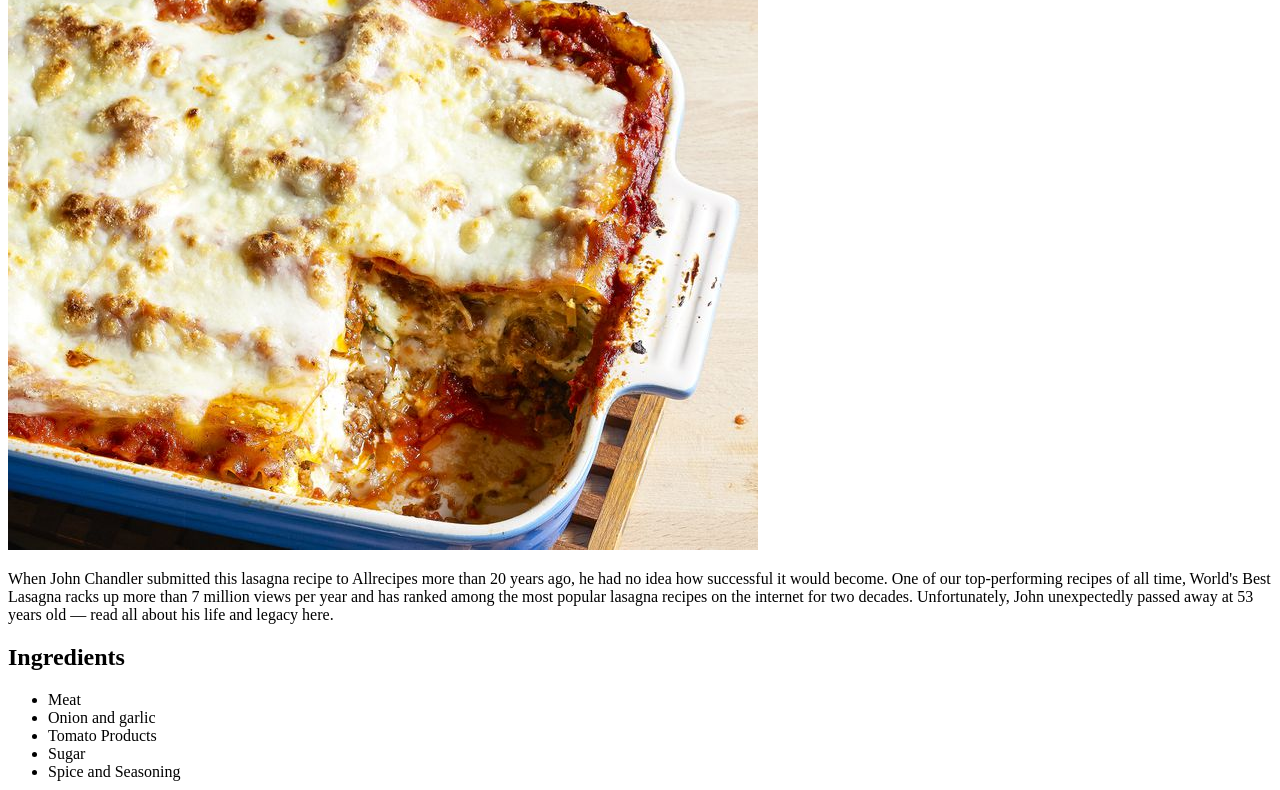
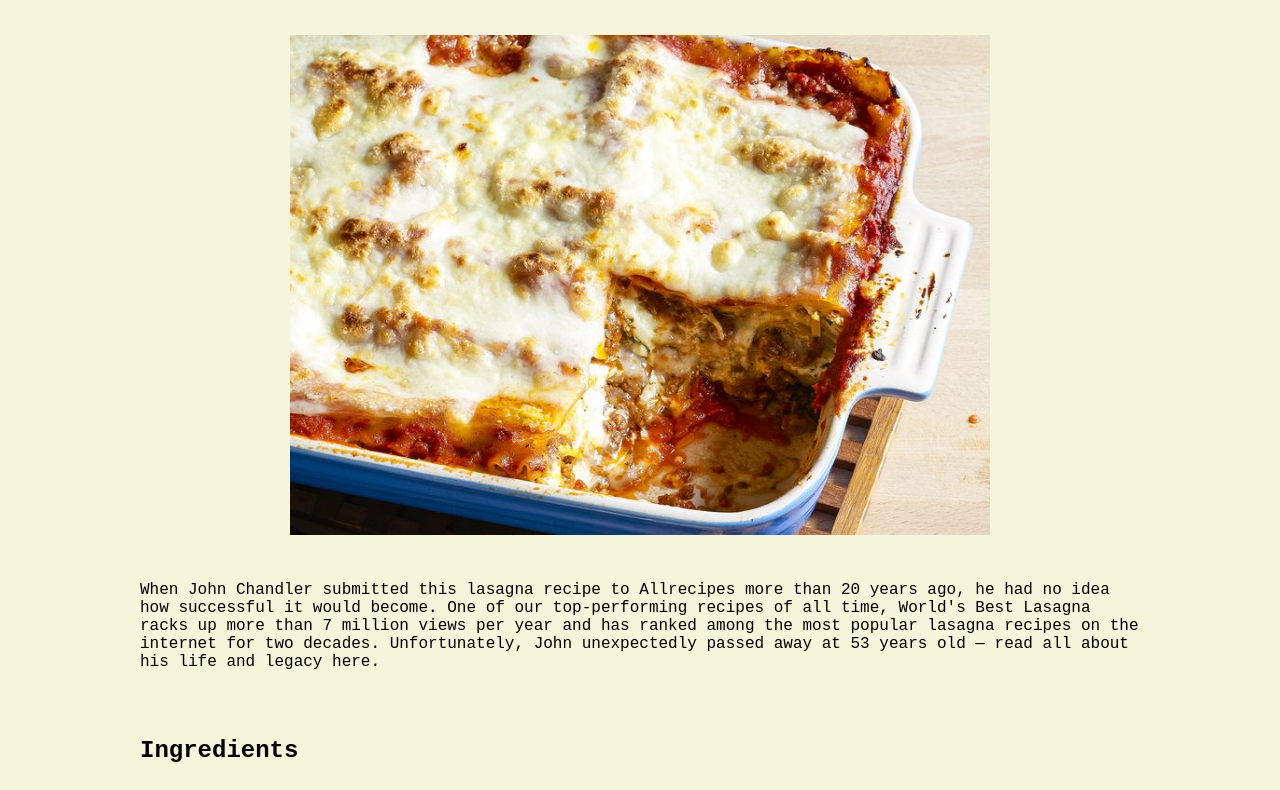
Before and after one commit to yasinpathan77/odin-recipes, a plain HTML site: page recipes/lasagna.html in a window 1280 px wide. Shown: the part 93-883 px from the top of the page. Drawn offline with Linux system fonts and the light colour scheme.

Commit message:
change ui for recipe page

```diff
--- a/recipes/lasagna.html
+++ b/recipes/lasagna.html
@@ -4,11 +4,12 @@
     <meta charset="UTF-8" />
     <meta http-equiv="X-UA-Compatible" content="IE=edge" />
     <meta name="viewport" content="width=device-width, initial-scale=1.0" />
+    <link rel="stylesheet" href="style.css">
     <title>Lasagna Recipe</title>
   </head>
   <body>
     <h1>Lasagna Recipe</h1>
-    <img src="../img/Lasagna.jpeg" alt="Picture of lasagna" />
+    <div class="image-cover"><img src="../img/Lasagna.jpeg" alt="Picture of lasagna" /></div>
     <p>
       When John Chandler submitted this lasagna recipe to Allrecipes more than
       20 years ago, he had no idea how successful it would become. One of our
--- /dev/null
+++ b/recipes/style.css
@@ -0,0 +1,33 @@
+* {
+    box-sizing: border-box;
+}
+
+
+body {
+    display: flex;
+    flex-direction: column;
+    font-family: 'Courier New', Courier, monospace;
+    background-color: beige;
+    margin: 0;
+    margin-left: 40px;
+    margin-right: 40px;
+    gap: 30px;
+    padding-left: 100px;
+    padding-right: 100px;
+}
+
+h1 {
+    margin-top: 40px;
+    text-align: center;
+}
+
+.image-cover {
+    display: flex;
+    justify-content: center;
+}
+
+img {
+    width: 70%;
+    height: 500px;
+    object-fit: fill;
+}
--- a/style.css
+++ b/style.css
@@ -48,3 +48,7 @@ h3 {
 .box-body {
     text-align: center;
 }
+a {
+    text-decoration: none;
+    color: brown;
+}
```
